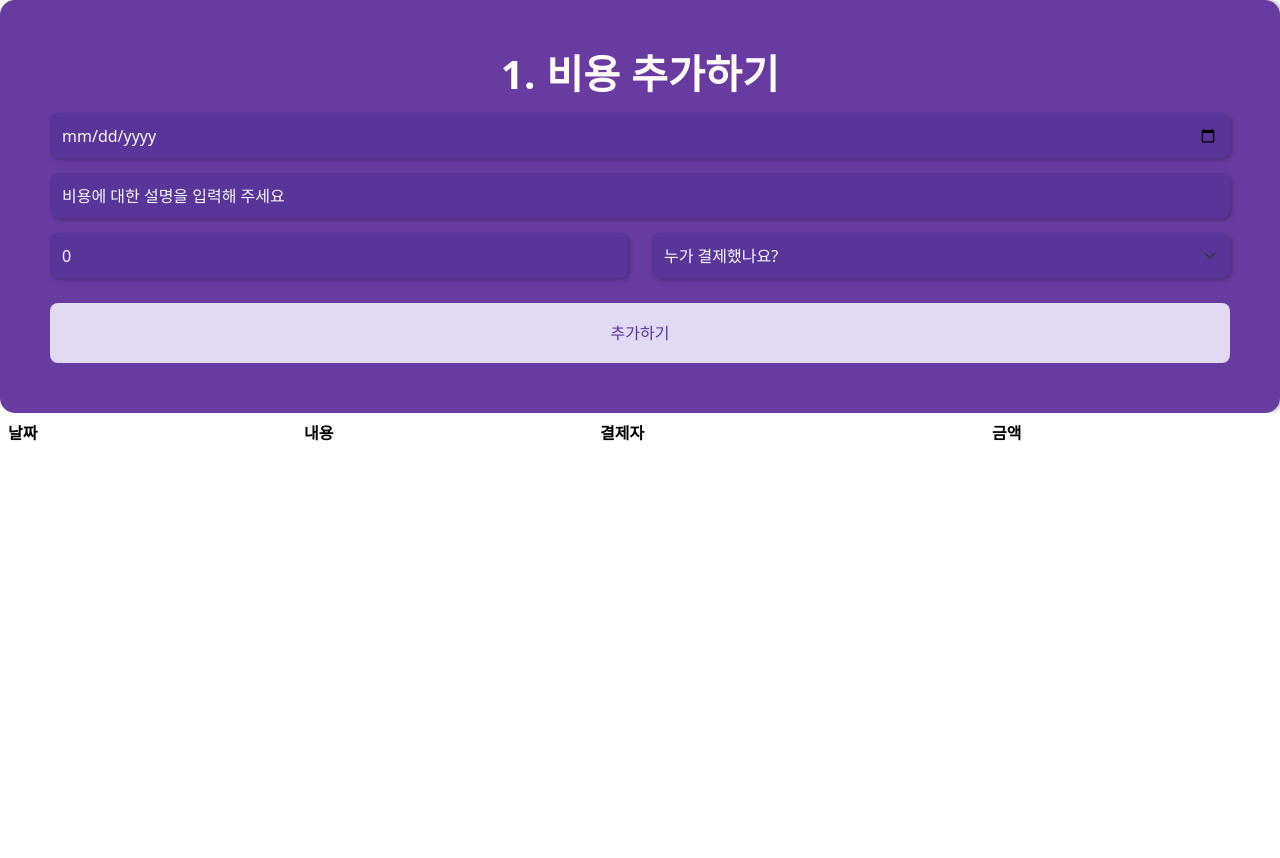
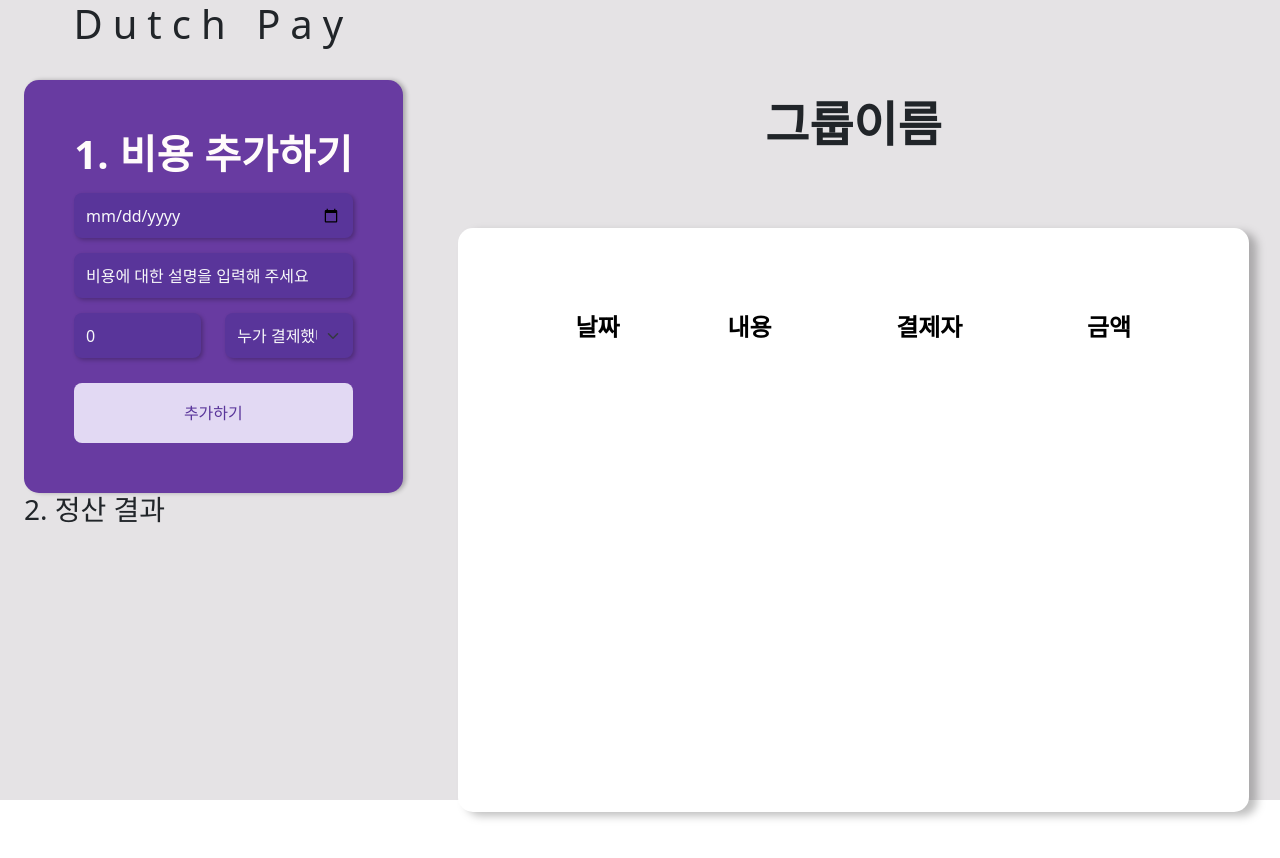
Before and after one commit to peachez-z/-, a React (Create React App) app: page /expense in a window 1280 px wide. Shown: the top 858 px of the page. Before the commit the page ends 800 px from the top, so only its background shows below. Built offline with nearby package versions, Linux system fonts and the light colour scheme.

Commit message:
feat: 정산 결과 조회 컴포넌트 구현

```diff
--- a/src/App.css
+++ b/src/App.css
@@ -1,5 +1,6 @@
 /* @import "~bootstrap/scss/bootstrap"; */
 
-body {
-  background-color: lightblue;
+#root {
+  background-color: #e5e3e5;
+  height: 100vh;
 }
--- a/src/components/AddExpenseForm.jsx
+++ b/src/components/AddExpenseForm.jsx
@@ -1,13 +1,13 @@
 import React, { useState } from "react";
 import { Form, Button, Row, Col } from "react-bootstrap";
 import { useRecoilValue, useSetRecoilState } from "recoil";
-import { groupMambersState } from "../state/groupMembers";
+import { groupMembersState } from "../state/groupMembers";
 import { expensesState } from "../state/expenses";
 import styled from "styled-components";
 
 export default function AddExpenseForm() {
   const [validated, setValidated] = useState(false);
-  const members = useRecoilValue(groupMambersState);
+  const members = useRecoilValue(groupMembersState);
 
   const setExpense = useSetRecoilState(expensesState);
 
@@ -120,6 +120,8 @@ export default function AddExpenseForm() {
                     누가 결제했나요?
                   </option>
                   <option>가을</option>
+                  <option>봄</option>
+                  <option>겨울</option>
                   {members.map((member) => (
                     <option key={member} value={member}>
                       {member}
--- a/src/components/AddMembers.jsx
+++ b/src/components/AddMembers.jsx
@@ -1,13 +1,13 @@
 import { InputTags } from "react-bootstrap-tagsinput";
-import CenterdOverlayForm from "../components/CenterdOverlayForm";
+import CenterdOverlayForm from "../components/shared/CenterdOverlayForm";
 import { useRecoilState, useRecoilValue } from "recoil";
-import { groupMambersState } from "../state/groupMembers";
+import { groupMembersState } from "../state/groupMembers";
 import { groupNameState } from "../state/groupName";
 import { useState } from "react";
 import styled from "styled-components";
 
 export default function AddMembers() {
-  const [groupMambers, setGroupMembers] = useRecoilState(groupMambersState);
+  const [groupMambers, setGroupMembers] = useRecoilState(groupMembersState);
   const [validated, setValidated] = useState(false);
   const groupName = useRecoilValue(groupNameState);
   const handleSubmit = (event) => {
--- a/src/components/CreateGroup.jsx
+++ b/src/components/CreateGroup.jsx
@@ -1,5 +1,5 @@
 import { Form } from "react-bootstrap";
-import CenterdOverlayForm from "../components/CenterdOverlayForm";
+import CenterdOverlayForm from "../components/shared/CenterdOverlayForm";
 import { useSetRecoilState } from "recoil";
 import { groupNameState } from "../state/groupName";
 import { useState } from "react";
--- a/src/components/ExpenseMain.jsx
+++ b/src/components/ExpenseMain.jsx
@@ -1,11 +1,63 @@
+import { Col, Container, Row } from "react-bootstrap";
 import AddExpenseForm from "./AddExpenseForm";
 import ExpenseTable from "./ExpenseTable";
+import styled from "styled-components";
+import { useRecoilValue } from "recoil";
+import { groupNameState } from "../state/groupName";
+import SettlementSummary from "./SettlementSummary";
+import ServieceLogo from "./shared/ServieceLogo";
 
 export default function ExpenseMain() {
   return (
-    <div>
-      <AddExpenseForm />
-      <ExpenseTable />
-    </div>
+    <Container fluid>
+      <Row>
+        <Col xs={12} sm={5} md={4}>
+          <LeftPane />
+        </Col>
+        <Col>
+          <RightPane />
+        </Col>
+      </Row>
+    </Container>
   );
 }
+
+const LeftPane = () => (
+  <Container>
+    <Row>
+      <ServieceLogo />
+    </Row>
+    <Row>
+      <AddExpenseForm />
+    </Row>
+    <Row>
+      <SettlementSummary />
+    </Row>
+  </Container>
+);
+
+const RightPane = () => {
+  const groupName = useRecoilValue(groupNameState);
+  return (
+    <StyledContainer>
+      <Row>
+        <StyledGroupName>{groupName || "그룹이름"}</StyledGroupName>
+      </Row>
+      <Row>
+        <ExpenseTable />
+      </Row>
+    </StyledContainer>
+  );
+};
+
+const StyledContainer = styled(Container)`
+  padding: 100px 31px 100px 31px;
+`;
+
+const StyledGroupName = styled.h2`
+  margin-bottom: 80px;
+  font-weight: 700;
+  font-size: 48px;
+  line-height: 48px;
+  text-align: center;
+`;
--- a/src/components/ExpenseTable.jsx
+++ b/src/components/ExpenseTable.jsx
@@ -1,29 +1,53 @@
 import { useRecoilValue } from "recoil";
 import { expensesState } from "../state/expenses";
 import { Table } from "react-bootstrap";
+import OverlayWrapper from "./shared/OverlayWrapper";
+import styled from "styled-components";
 
 export default function ExpenseTable() {
   const expenses = useRecoilValue(expensesState);
   return (
+    <OverlayWrapper minheight={"73vh"}>
       <Table borderless hover responsive>
-      <thead>
+        <Styledthead>
           <tr>
             <th>날짜</th>
             <th>내용</th>
             <th>결제자</th>
             <th>금액</th>
           </tr>
-      </thead>
-      <tbody>
-        {expenses.map(({ date, desc, amount, payer }) => (
-          <tr>
+        </Styledthead>
+        <Styledtbody>
+          {expenses.map(({ date, desc, amount, payer }, idx) => (
+            <tr key={`expense-${idx}`}>
               <td>{date}</td>
               <td>{desc}</td>
               <td>{payer}</td>
               <td>{amount}원</td>
             </tr>
           ))}
-      </tbody>
+        </Styledtbody>
       </Table>
+    </OverlayWrapper>
   );
 }
+
+const Styledthead = styled.thead`
+  color: #6b3da6;
+  text-align: center;
+  font-weight: 700;
+  font-size: 24px;
+  line-height: 29px;
+  th {
+    padding: 20px 8px;
+  }
+`;
+
+const Styledtbody = styled.tbody`
+  td {
+    font-weight: 400;
+    font-size: 24px;
+    line-height: 59px;
+    text-align: center;
+  }
+`;
--- /dev/null
+++ b/src/components/SettlementSummary.jsx
@@ -0,0 +1,108 @@
+import { useRecoilValue } from "recoil";
+import { expensesState } from "../state/expenses";
+import { groupMembersState } from "../state/groupMembers";
+
+export const calculateMinimumTransaction = (
+  expenses,
+  members,
+  amountPerPerson
+) => {
+  const minTransactions = [];
+  if (!expenses || !members || !amountPerPerson || amountPerPerson === 0) {
+    return minTransactions;
+  }
+
+  const membersToPay = {};
+  members.forEach((member) => {
+    membersToPay[member] = amountPerPerson;
+  });
+
+  expenses.forEach(({ payer, amount }) => {
+    membersToPay[payer] -= amount;
+  });
+
+  const sortedMembersToPay = Object.keys(membersToPay)
+    .map((member) => ({ member: member, amount: membersToPay[member] }))
+    .sort((a, b) => a.amount - b.amount);
+
+  var left = 0;
+  var right = sortedMembersToPay.length - 1;
+  while (left < right) {
+    while (left < right && sortedMembersToPay[left].amount === 0) {
+      left++;
+    }
+    while (left < right && sortedMembersToPay[right].amount === 0) {
+      right--;
+    }
+
+    const toReceive = sortedMembersToPay[left];
+    const toSend = sortedMembersToPay[right];
+    const amountToReceive = Math.abs(toReceive.amount);
+    const amountToSend = Math.abs(toSend.amount);
+
+    if (amountToSend > amountToReceive) {
+      minTransactions.push({
+        receiver: toReceive.member,
+        sender: toSend.member,
+        amount: amountToReceive,
+      });
+      toReceive.amount = 0;
+      toSend.amount -= amountToReceive;
+      left++;
+    } else {
+      minTransactions.push({
+        receiver: toReceive.member,
+        sender: toSend.member,
+        amount: amountToSend,
+      });
+      toSend.amount = 0;
+      toReceive.amount += amountToSend;
+      right--;
+    }
+  }
+
+  return minTransactions;
+};
+
+export default function SettlementSummary() {
+  const expenses = useRecoilValue(expensesState);
+  const members = ["가을", "봄", "겨울"];
+
+  const totalExpenseAmount = parseFloat(
+    expenses.reduce(
+      (prevAmount, curExpense) => prevAmount + parseFloat(curExpense.amount),
+      0
+    )
+  ).toFixed(2);
+  const groupMemberCount = members.length;
+  const splitAmount = totalExpenseAmount / groupMemberCount;
+
+  //   핵심 로직 구현
+  const minimumRTransactions = calculateMinimumTransaction(
+    expenses,
+    members,
+    splitAmount
+  );
+  return (
+    <div>
+      <h3>2. 정산 결과</h3>
+      {totalExpenseAmount > 0 && groupMemberCount > 0 && (
+        <div>
+          <span>
+            {groupMemberCount} 명이서 총 {totalExpenseAmount} 원 지출
+          </span>
+          <span>한 사람 당 {splitAmount}원</span>
+          <ul>
+            {minimumRTransactions.map(({ sender, receiver, amount }, index) => (
+              <li key={`transaction-${index}`}>
+                <span>
+                  {sender} -> {receiver}에게 {amount} 원 보내기
+                </span>
+              </li>
+            ))}
+          </ul>
+        </div>
+      )}
+    </div>
+  );
+}
--- a/src/components/CenterdOverlayForm.jsx
+++ b/src/components/shared/CenterdOverlayForm.jsx
@@ -1,6 +1,7 @@
 import { Container, Button, Row, Form } from "react-bootstrap";
 import styled from "styled-components";
-import OverlayWrapper from "./shared/OverlayWrapper";
+import OverlayWrapper from "./OverlayWrapper";
+import ServieceLogo from "./ServieceLogo";
 
 export default function CenterdOverlayForm({
   title,
@@ -10,7 +11,7 @@ export default function CenterdOverlayForm({
 }) {
   return (
     <StyledCentralizeContainer>
-      <StyledLogo>Dutch Pay</StyledLogo>
+      <ServieceLogo />
       <OverlayWrapper>
         <Container>
           <Form noValidate validated={validated} onSubmit={handleSubmit}>
@@ -29,14 +30,6 @@ export default function CenterdOverlayForm({
     </StyledCentralizeContainer>
   );
 }
-
-const StyledLogo = styled.h1`
-  font-weight: 200;
-  letter-spacing: 10px;
-  color: stateblue;
-  text-align: center;
-  margin-bottom: 0.8em;
-`;
 
 const StyledCentralizeContainer = styled(Container)`
   display: flex;
--- a/src/components/shared/OverlayWrapper.jsx
+++ b/src/components/shared/OverlayWrapper.jsx
@@ -1,7 +1,11 @@
 import styled from "styled-components";
 
-export default function OverlayWrapper({ children }) {
-  return <StyledContainer>{children}</StyledContainer>;
+export default function OverlayWrapper({ children, padding, minheight }) {
+  return (
+    <StyledContainer padding={padding} minheight={minheight}>
+      {children}
+    </StyledContainer>
+  );
 }
 const StyledContainer = styled.div`
   padding: ${(props) => props.padding || "5vw"};
--- /dev/null
+++ b/src/components/shared/ServieceLogo.jsx
@@ -0,0 +1,13 @@
+import styled from "styled-components";
+
+export default function ServieceLogo() {
+  return <StyledLogo>Dutch Pay</StyledLogo>;
+}
+
+const StyledLogo = styled.h1`
+  font-weight: 200;
+  letter-spacing: 10px;
+  color: stateblue;
+  text-align: center;
+  margin-bottom: 0.8em;
+`;
--- a/src/state/groupMembers.js
+++ b/src/state/groupMembers.js
@@ -1,6 +1,6 @@
 import { atom } from "recoil";
 
-export const groupMambersState = atom({
+export const groupMembersState = atom({
   key: "groupMambers",
   default: [],
 });
```
Lines whose indentation alone changed are shown as unchanged.
